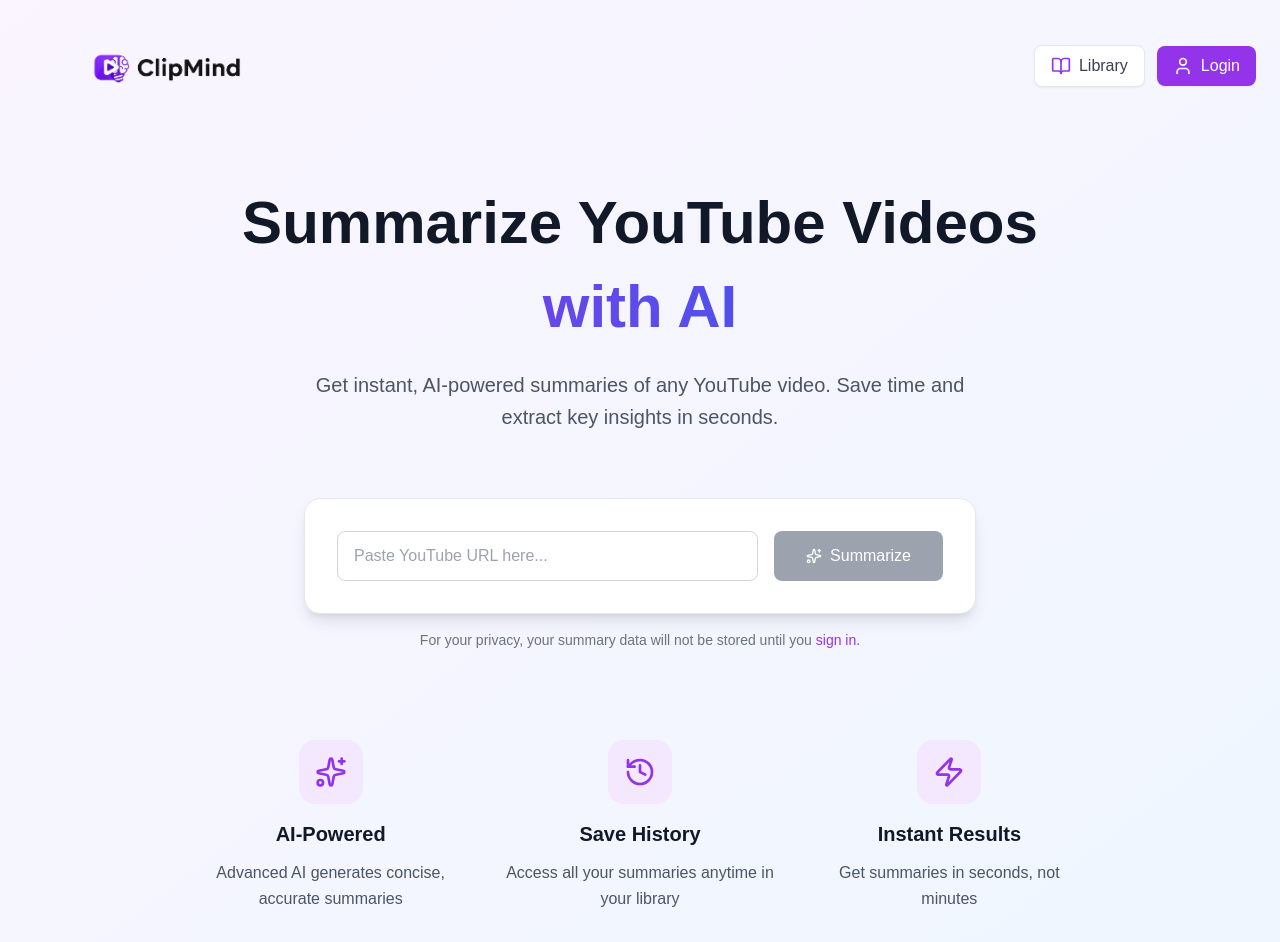
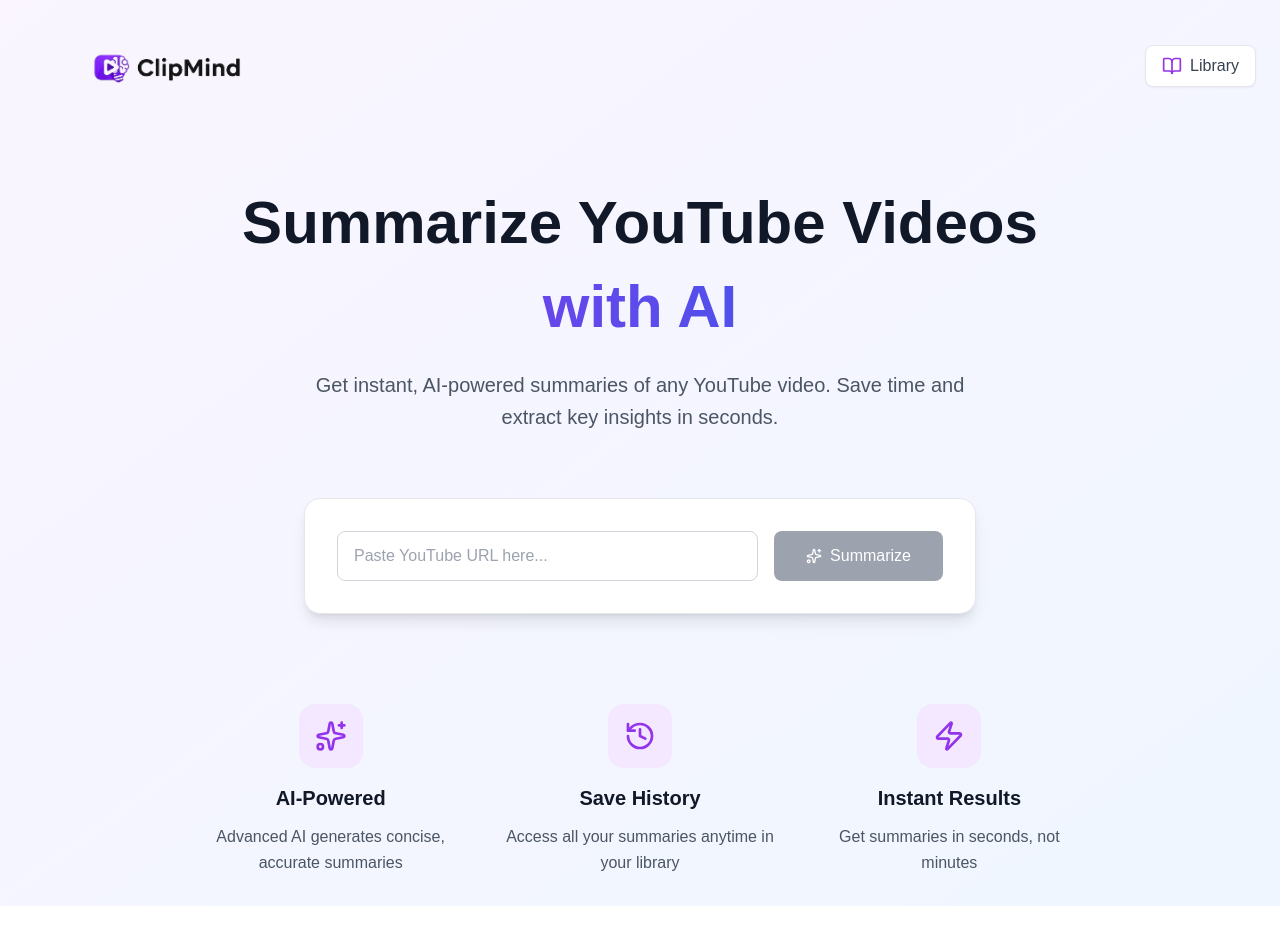
Before and after one commit to devsultan06/clipmind, a Next.js app: page / in a window 1280 px wide. After the commit the page ends 906 px from the top, so only its background shows below. Built offline with nearby package versions, Linux system fonts and the light colour scheme; a web font is replaced by a local one.

Commit message:
Remove unused imports and commented-out code in SummaryPage component

```diff
--- a/app/page.tsx
+++ b/app/page.tsx
@@ -8,7 +8,6 @@ import {
   History,
   Zap,
   BookOpen,
-  User,
   CheckCircle,
   Loader,
   X,
@@ -212,10 +211,6 @@ export default function Home() {
               <span>Library</span>
             </button>
           </Link>
-          <button className="flex items-center gap-2 px-4 py-2 bg-purple-600 text-white rounded-lg shadow-sm hover:bg-purple-700 transition-colors">
-            <User className="w-5 h-5" />
-            <span>Login</span>
-          </button>
         </div>
       </header>
 
@@ -252,18 +247,6 @@ export default function Home() {
                 <span>Summarize</span>
               </button>
             </div>
-          </div>
-
-          <div className="mt-4 text-center">
-            <p className="text-sm text-gray-500 max-w-lg mx-auto">
-              For your privacy, your summary data will not be stored until you
-              <Link
-                href="/login"
-                className="text-purple-600 ml-1 hover:underline"
-              >
-                sign in.
-              </Link>
-            </p>
           </div>
         </div>
 
```
